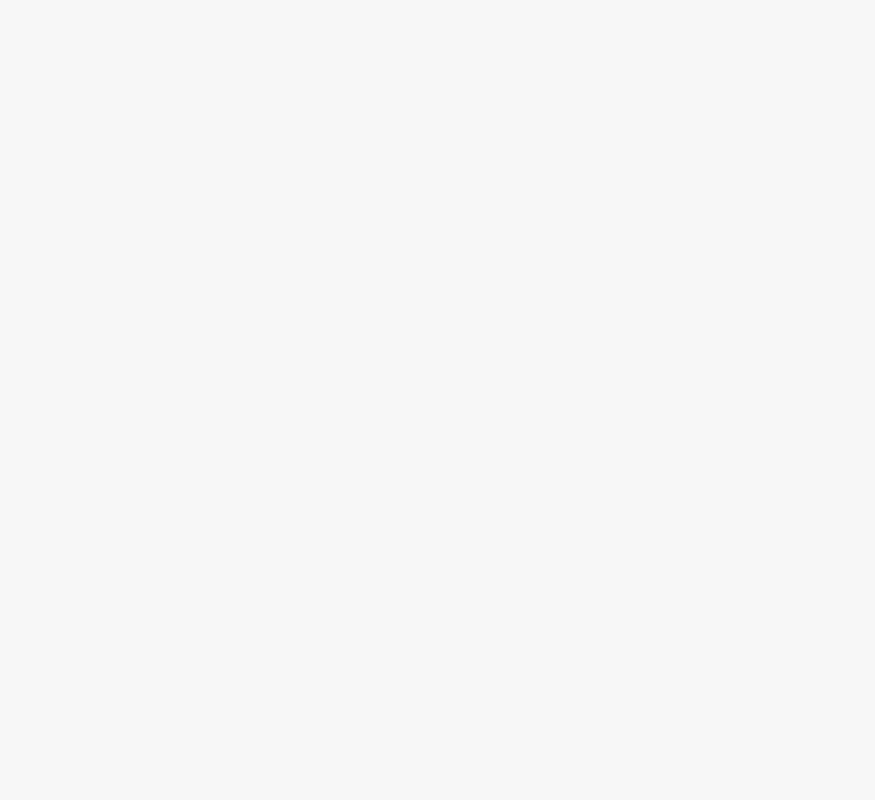
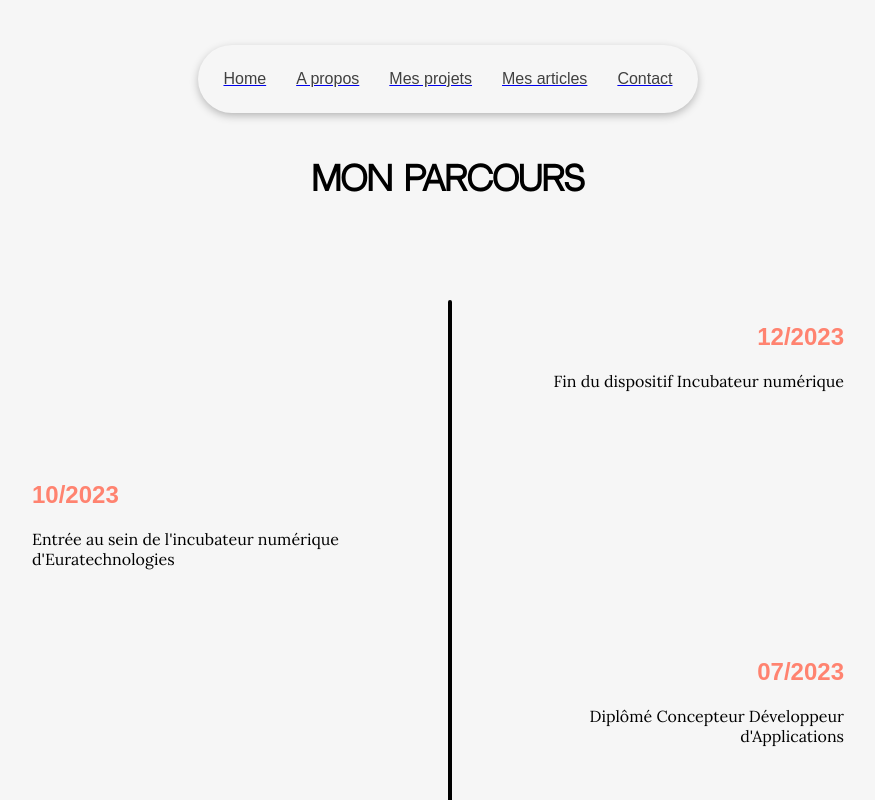
Before and after one commit to C2dricLeroy/portfolio-next-front, a Next.js app: page /timeline in a window 1280 px wide. Shown: the top 800 px of the page, without its empty margins (192-1067 px from the left). Built offline with nearby package versions, Linux system fonts and the light colour scheme.

Commit message:
feat(timeline): add timeline

```diff
--- a/src/app/timeline/page.tsx
+++ b/src/app/timeline/page.tsx
@@ -1,7 +1,37 @@
+import React from 'react';
 import styles from './style.module.css';
+import Header from "@/components/header/header";
 
 export default function Timeline() {
+
+    const events = [
+        { year: "12/2023", description: "Fin du dispositif Incubateur numérique" },
+        { year: "10/2023", description: "Entrée au sein de l'incubateur numérique d'Euratechnologies" },
+        { year: "07/2023", description: "Diplômé Concepteur Développeur d'Applications" },
+        { year: "10/2022", description: "Entrée en formation Concepteur Développeur d'Applications"},
+        { year: "03/2022", description: "Découverte du développement web et complétion du CS50"},
+        { year: "10/2021", description: "Psychologue clinicien pour les groupes Korian et Fondation Partage & Vie" },
+        { year: "09/2022", description: "Obtention du Master PCPA de l'Université de Lille et du titre de psychologue clinicien"},
+        { year: "09/2016", description: "Entrée à l'Université de Lille Licence de Psychologie"},
+        { year: "09/2015", description: "1ère année de Médecine P.A.C.E.S."},
+        { year: "09/2015", description: "Obtention du baccalauréat Scientifique mention bien"},
+    ];
+
     return (
-        <main className={styles.main}></main>
-    )
+        <main className={styles.main}>
+            <div className={styles.header}>
+                <Header></Header>
+            </div>
+            <h1>Mon Parcours</h1>
+            <div className={styles.timeline}>
+                <div className={styles.verticalLine}> </div>
+                {events.map((event, index) => (
+                    <div key={index} className={index % 2 === 0 ? styles.eventLeft : styles.eventRight}>
+                        <h2 className={styles.year}>{event.year}</h2>
+                        <p>{event.description}</p>
+                    </div>
+                ))}
+            </div>
+        </main>
+    );
 }
--- a/src/app/timeline/style.module.css
+++ b/src/app/timeline/style.module.css
@@ -0,0 +1,56 @@
+/* style.module.css */
+
+.main {
+    display: flex;
+    flex-direction: column;
+    justify-content: center;
+    align-items: center;
+}
+
+.header {
+    display: flex;
+    justify-content: center;
+    align-items: center;
+    padding: 5px;
+    margin: 10px;
+}
+
+.timeline {
+    display: flex;
+    flex-direction: column;
+    align-items: flex-start;
+    width: 65%;
+    height: 100vh;
+    margin-top: 5%;
+}
+
+.eventLeft {
+    width: 40%;
+    padding: 20px;
+    margin-bottom: 50px;
+    box-sizing: border-box;
+    align-self: flex-end;
+    text-align: end;
+}
+
+.eventRight {
+    width: 40%;
+    margin-bottom: 50px;
+    box-sizing: border-box;
+    align-self: flex-start;
+}
+
+.verticalLine {
+    position: absolute;
+    top: 300px;
+    bottom: 0;
+    left: 50%;
+    width: 4px;
+    height: 250vh;
+    background-color: black;
+    border-radius: 10px;
+}
+
+.year {
+    color: #FF8370;
+}
```
